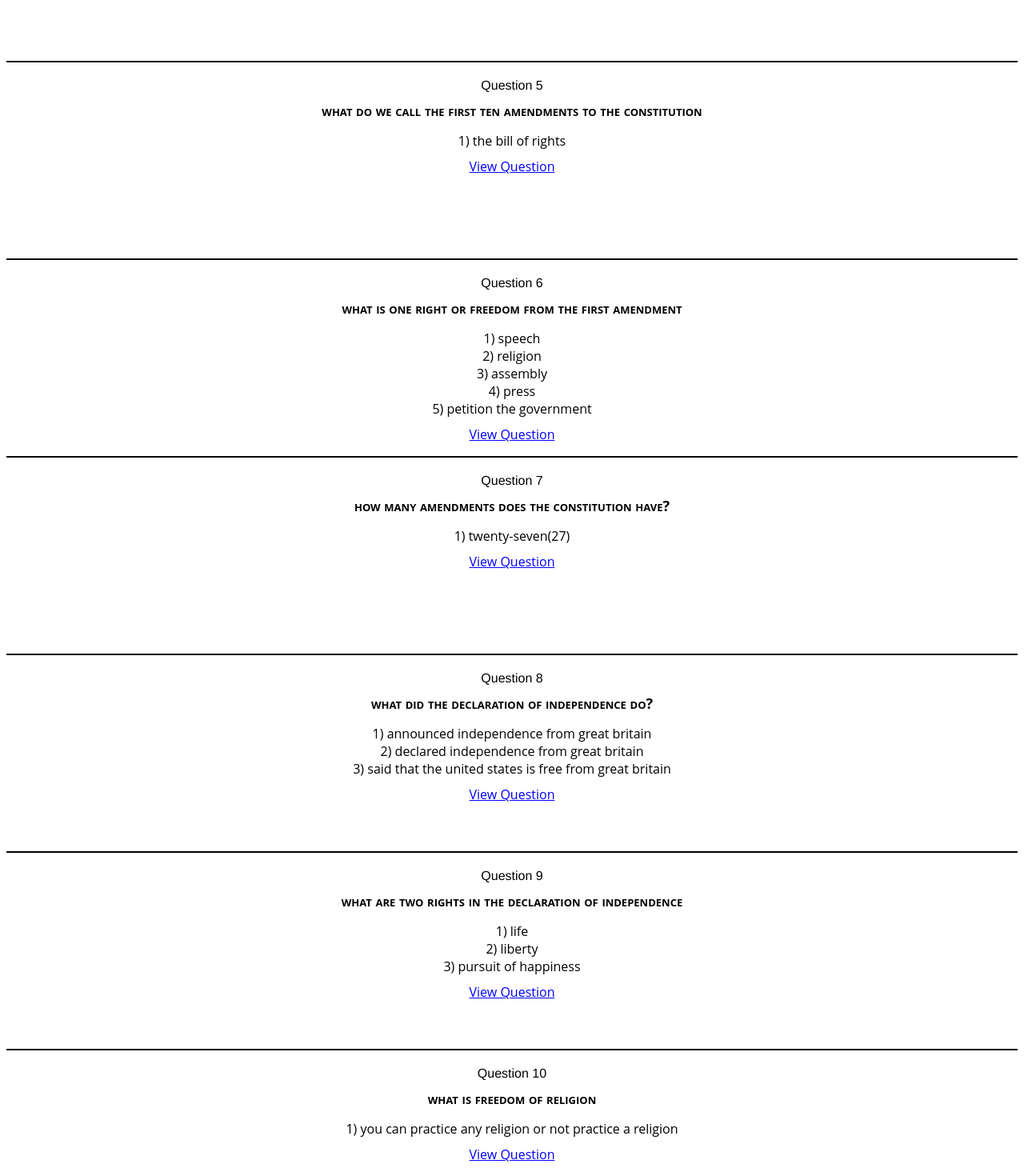
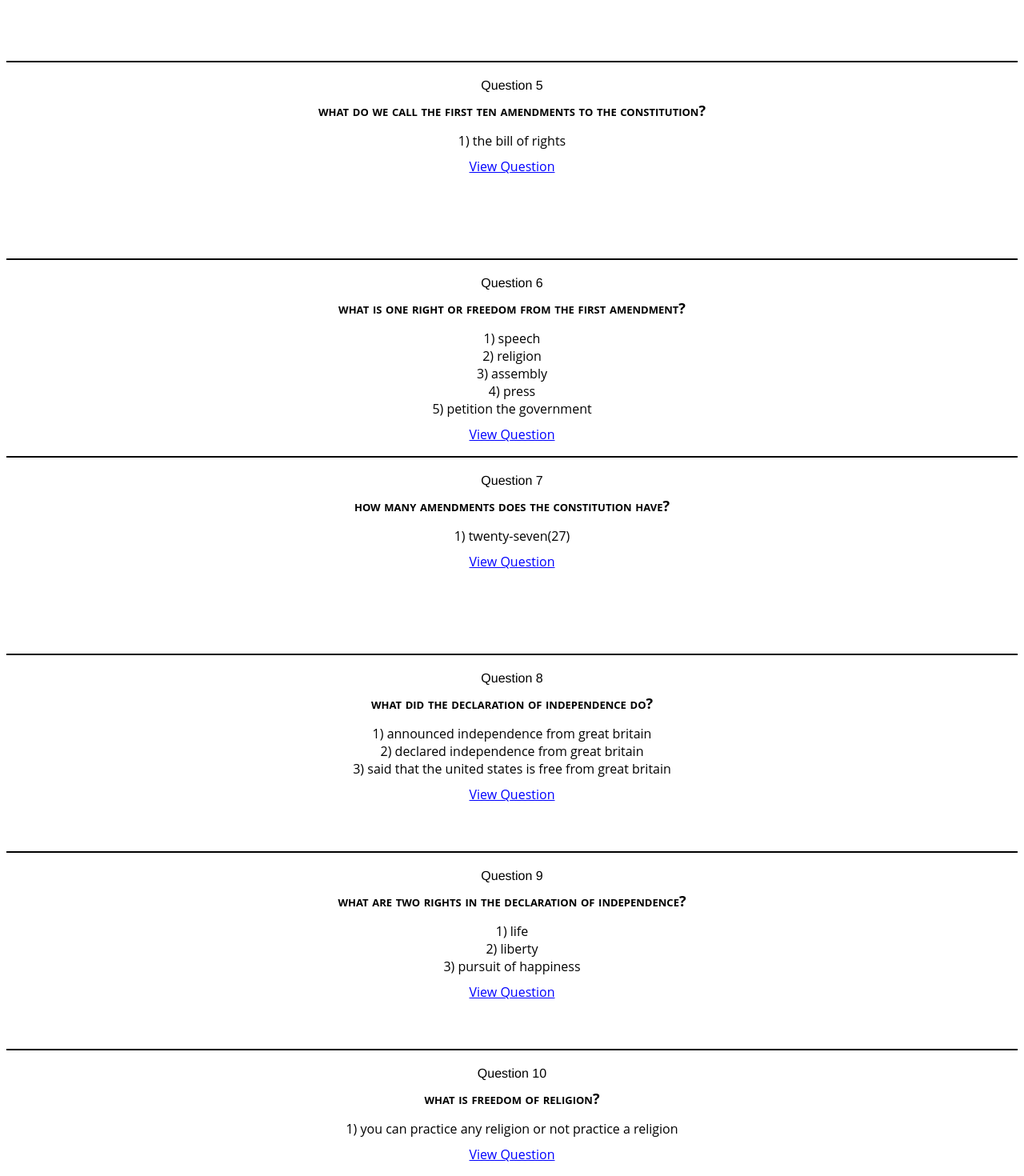
Before and after one commit to mmaustin/citizenship-questions-answers, a React (Create React App) app in the folder citizenship-frontend/: page / in a window 1280 px wide. Shown: the part 1100-2570 px from the top of the page at 80% size. Built offline with nearby package versions, Linux system fonts and the light colour scheme.

Commit message:
various css element stylings

```diff
--- a/citizenship-frontend/src/features/questions/QuizOne.js
+++ b/citizenship-frontend/src/features/questions/QuizOne.js
@@ -84,12 +84,12 @@ export const QuizOne = () => {
             </div>
             {listQuestions.length === 0 &&
             <div className='sub-container-three'>
-                <h2 className='results-header'>RESULTS</h2>
+                <h2 className='results-header'>RESULTS:</h2>
                 <p className='answer-count'>Correct Answers: {correctAnswer}</p>
                 <p className='answer-count'>Incorrect Answers: {incorrectAnswer}</p>
                 {correctAnswer >= 7
-                    ? <p className='result-statement'>Congratulations!! You Passed!</p>
-                    : <p className='result-statement'>Don't Fret! Keep studying and practicing.</p>
+                    ? <h3 className='result-statement'>Congratulations!! You Passed!</h3>
+                    : <h3 className='result-statement'>Don't Fret! Keep studying and practicing.</h3>
                 }
             </div>
             }
--- a/citizenship-frontend/src/features/questions/questions.js
+++ b/citizenship-frontend/src/features/questions/questions.js
@@ -4,12 +4,12 @@ export const questions = [{id: nanoid(), question: 'what is the supreme law of t
 {id: nanoid(), question: 'what does the constitution do?', answer: [{ans: 'sets up the government'}, {ans: 'defines the government'},
 {ans: 'protects basic rights of americans'}]}, {id: nanoid(), question: 'the idea of self-government is in the first three words of the constitution. what are these words?',
 answer: [{ans: 'we the people'}]}, {id: nanoid(), question: 'what is an amendment?', answer: [{ans: 'a change to the constitution'},
-{ans: 'an addition to the constitution'}]}, {id: nanoid(), question: 'what do we call the first ten amendments to the constitution',
-answer: [{ans: 'the bill of rights'}]}, {id: nanoid(), question: 'what is one right or freedom from the first amendment', answer: [{ans: 'speech'},
+{ans: 'an addition to the constitution'}]}, {id: nanoid(), question: 'what do we call the first ten amendments to the constitution?',
+answer: [{ans: 'the bill of rights'}]}, {id: nanoid(), question: 'what is one right or freedom from the first amendment?', answer: [{ans: 'speech'},
 {ans: 'religion'}, {ans: 'assembly'}, {ans: 'press'}, {ans: 'petition the government'}]}, {id: nanoid(), question: 'how many amendments does the constitution have?',
 answer: [{ans: 'twenty-seven(27)'}]}, {id: nanoid(), question: 'what did the declaration of independence do?', answer: [{ans: 'announced independence from great britain'},
-{ans: 'declared independence from great britain'}, {ans: 'said that the united states is free from great britain'}]}, {id: nanoid(), question: 'what are two rights in the declaration of independence',
-answer: [{ans: 'life'}, {ans: 'liberty'}, {ans: 'pursuit of happiness'}]}, {id: nanoid(), question: 'what is freedom of religion',
+{ans: 'declared independence from great britain'}, {ans: 'said that the united states is free from great britain'}]}, {id: nanoid(), question: 'what are two rights in the declaration of independence?',
+answer: [{ans: 'life'}, {ans: 'liberty'}, {ans: 'pursuit of happiness'}]}, {id: nanoid(), question: 'what is freedom of religion?',
 answer: [{ans: 'you can practice any religion or not practice a religion'}]}
 ]
 
--- a/citizenship-frontend/src/index.css
+++ b/citizenship-frontend/src/index.css
@@ -159,6 +159,11 @@ nav {
 }
 
 .sub-container-three {
-    border: 1px solid blue;
+    border: 4px double red;
     margin-top: 30px;
 }
+
+.results-header, .answer-count, .result-statement {
+    margin: 0;
+    margin-bottom: 10px;
+}
```
